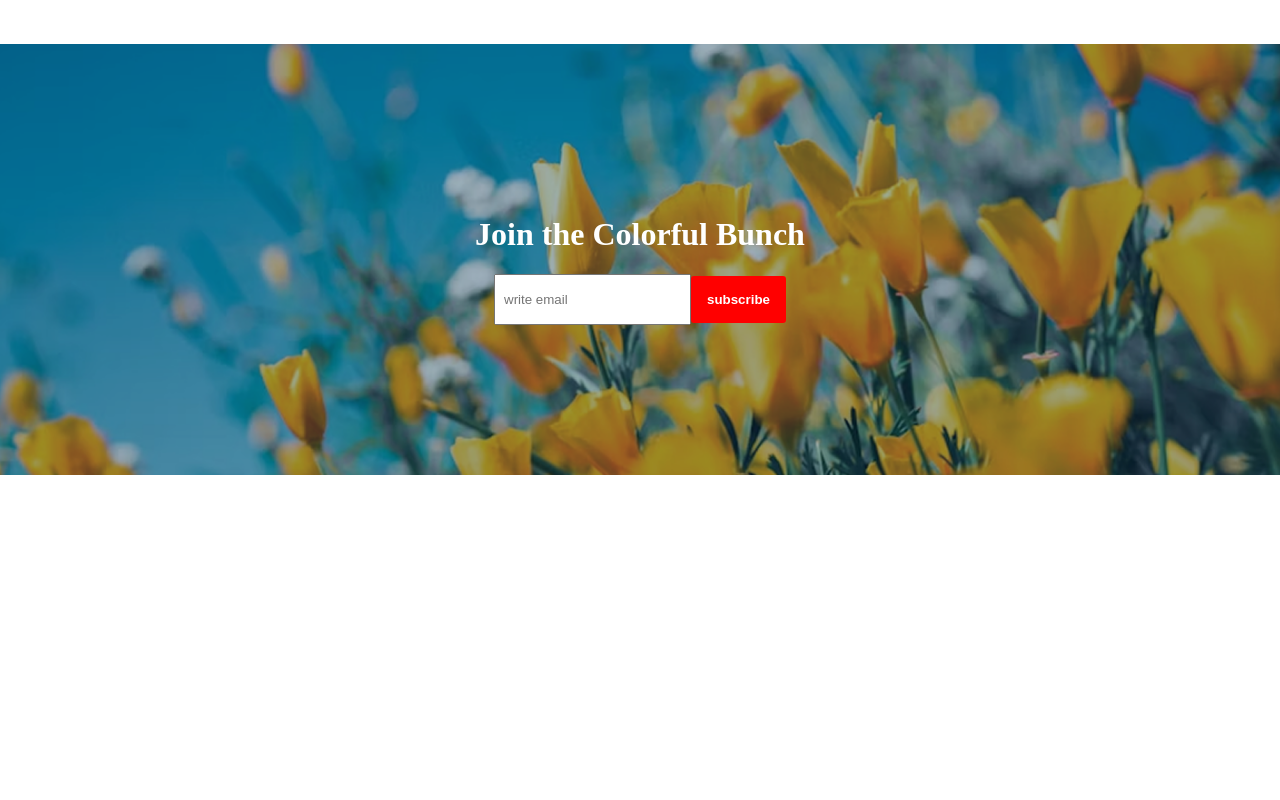
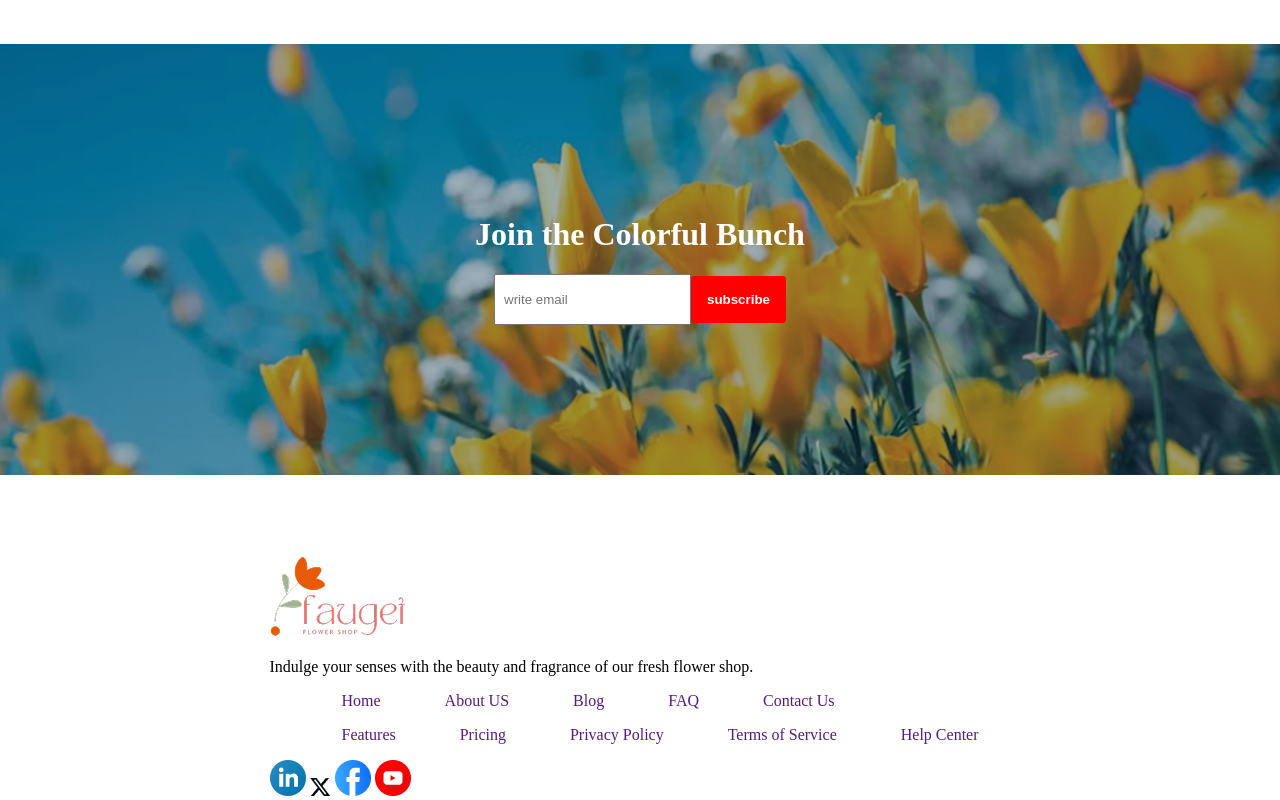
Before and after one commit to shoab92/Assignment-02, a plain HTML site: page index.html in a window 1280 px wide. Shown: the part 3024-3824 px from the top of the page. Before the commit the page ends 3579 px from the top, so only its background shows below. Drawn offline with Linux system fonts and the light colour scheme.

Commit message:
footer added

```diff
--- a/index.html
+++ b/index.html
@@ -279,9 +279,47 @@
             </div>
         </div>
 
+    </main>
 
 
-    </main>
+
+    <footer>
+        <div class="left-btm">
+            <img src="logo.png" alt="not found">
+            <p>Indulge your senses with the beauty and fragrance of our fresh flower shop. </p>
+        </div>
+
+        <div class="mid-btm">
+            <section class="one">
+                <ul>
+                    <li><a href="">Home</a></li>
+                    <li><a href="">About US</a></li>
+                    <li><a href="">Blog</a></li>
+                    <li><a href="">FAQ</a></li>
+                    <li><a href="">Contact Us</a></li>
+                </ul>
+            </section>
+            <section class="two">
+                <ul>
+                    <li><a href="">Features</a></li>
+                    <li><a href="">Pricing</a></li>
+                    <li><a href="">Privacy Policy</a></li>
+                    <li><a href="">Terms of Service</a></li>
+                    <li><a href="">Help Center</a></li>
+
+                </ul>
+            </section>
+        </div>
+
+        <div class="three">
+            <img src="icon-linkedin.png" alt="">
+            <img src="icon-twitter.png" alt="">
+            <img src="icon-facebook.png" alt="">
+            <img src="icon-youtube.png" alt="">
+        </div>
+
+
+    </footer>
 
 </body>
 
```
